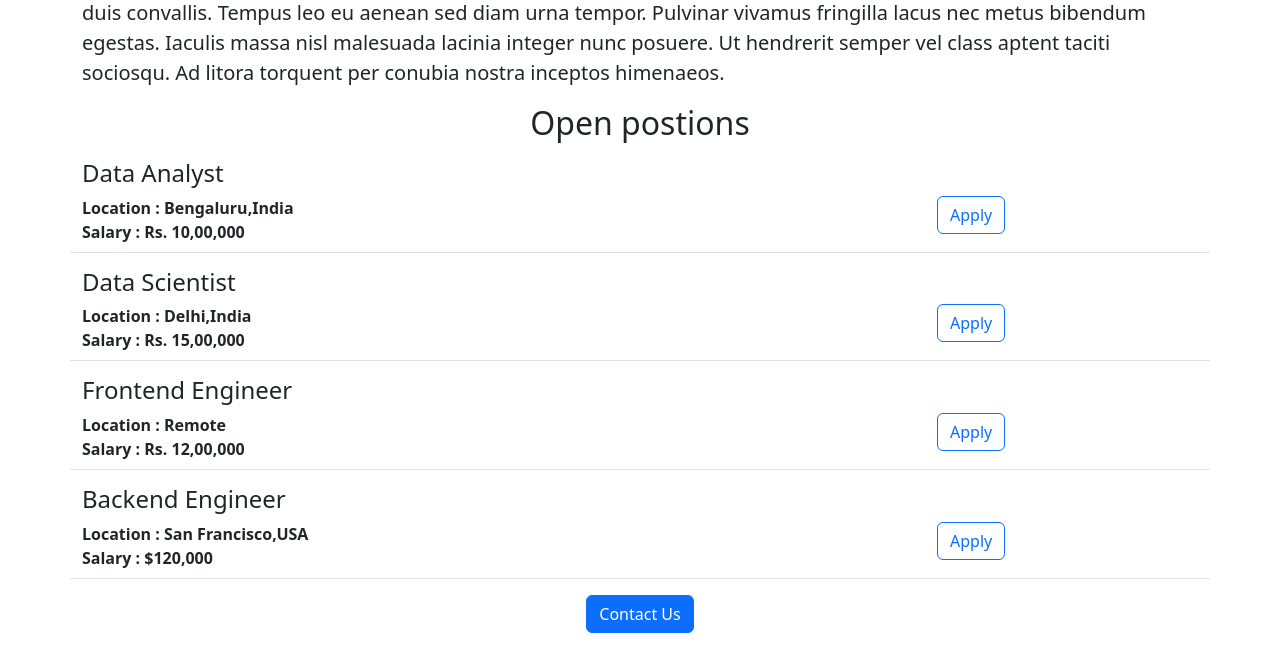
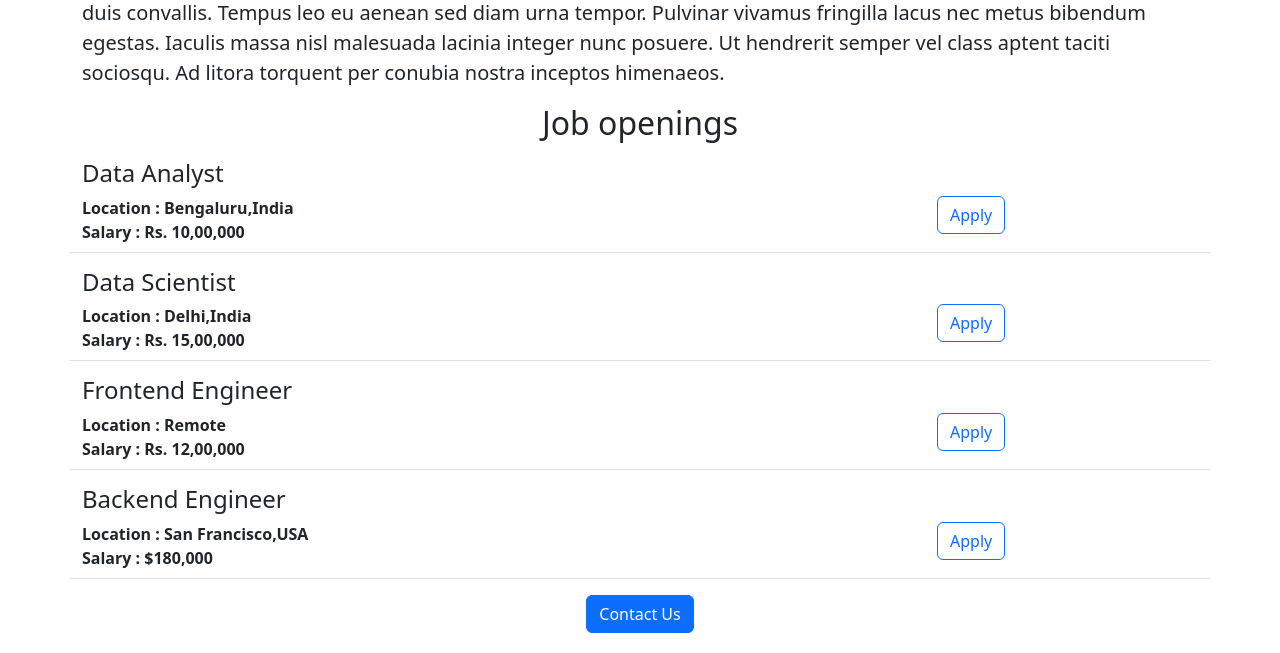
Before and after one commit to Venukumar975/python-web-dev-v2, a Flask app: page / in a window 1280 px wide. Shown: the part 586-1239 px from the top of the page. Run offline with Flask 3, Linux system fonts and the light colour scheme.

Commit message:
made some changes

```diff
--- a/app.py
+++ b/app.py
@@ -23,7 +23,7 @@ JOBS = [
     'id':4,
     'title':'Backend Engineer',
     'location':'San Francisco,USA',
-    'salary': '$120,000'
+    'salary': '$180,000'
   }
 ]
 @app.route('/')
--- a/templates/home.html
+++ b/templates/home.html
@@ -29,7 +29,7 @@
             Lorem ipsum dolor sit amet consectetur adipiscing elit. Quisque faucibus ex sapien vitae pellentesque sem placerat. In id cursus mi pretium tellus duis convallis. Tempus leo eu aenean sed diam urna tempor. Pulvinar vivamus fringilla lacus nec metus bibendum egestas. Iaculis massa nisl malesuada lacinia integer nunc posuere. Ut hendrerit semper vel class aptent taciti sociosqu. Ad litora torquent per conubia nostra inceptos himenaeos.
           </p>
           <h2 class = "text-center mt-2 mb - 4">
-            Open postions
+            Job openings
           </h2>
           <p>
               {% for job in jobs %}
```
